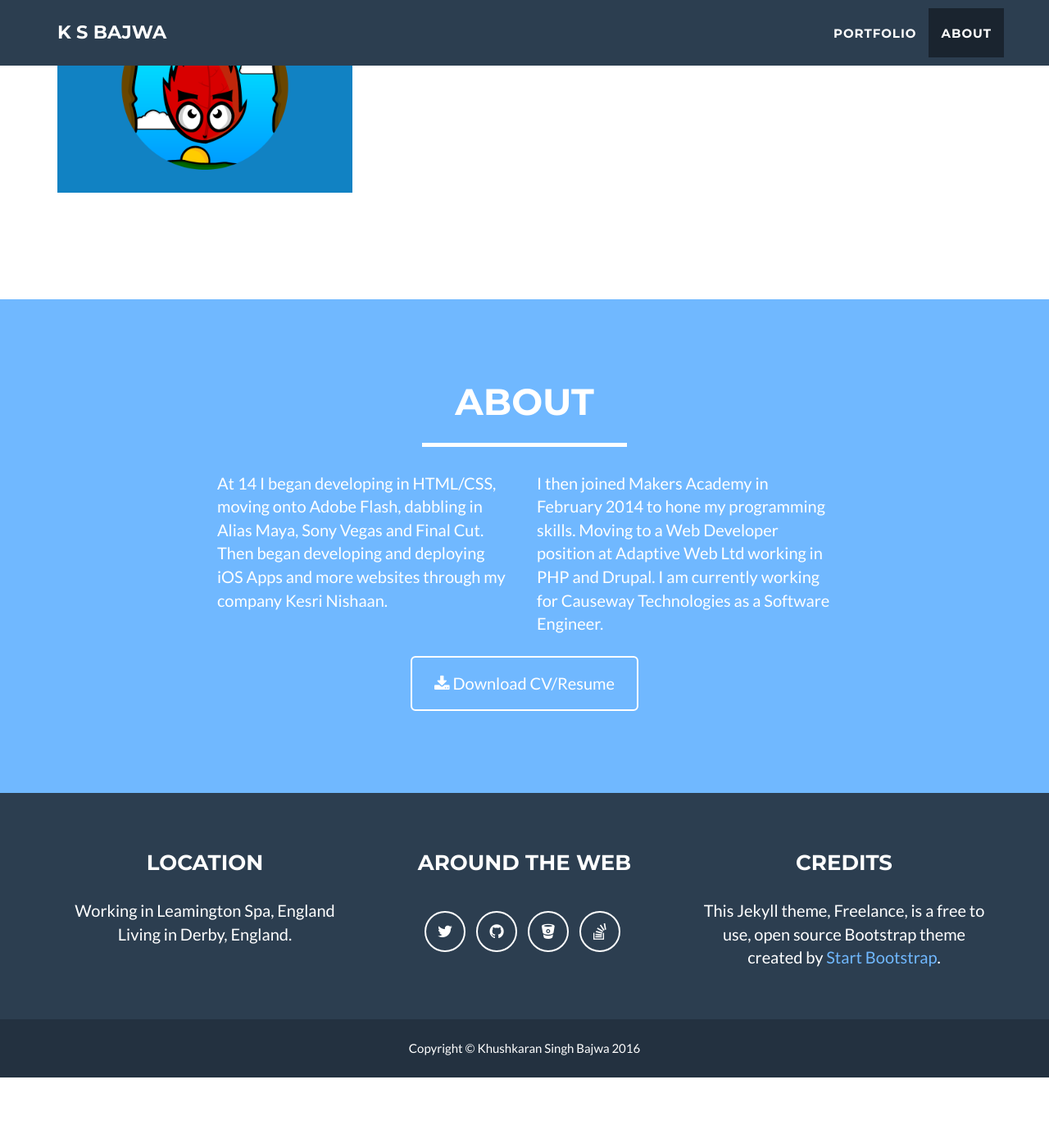
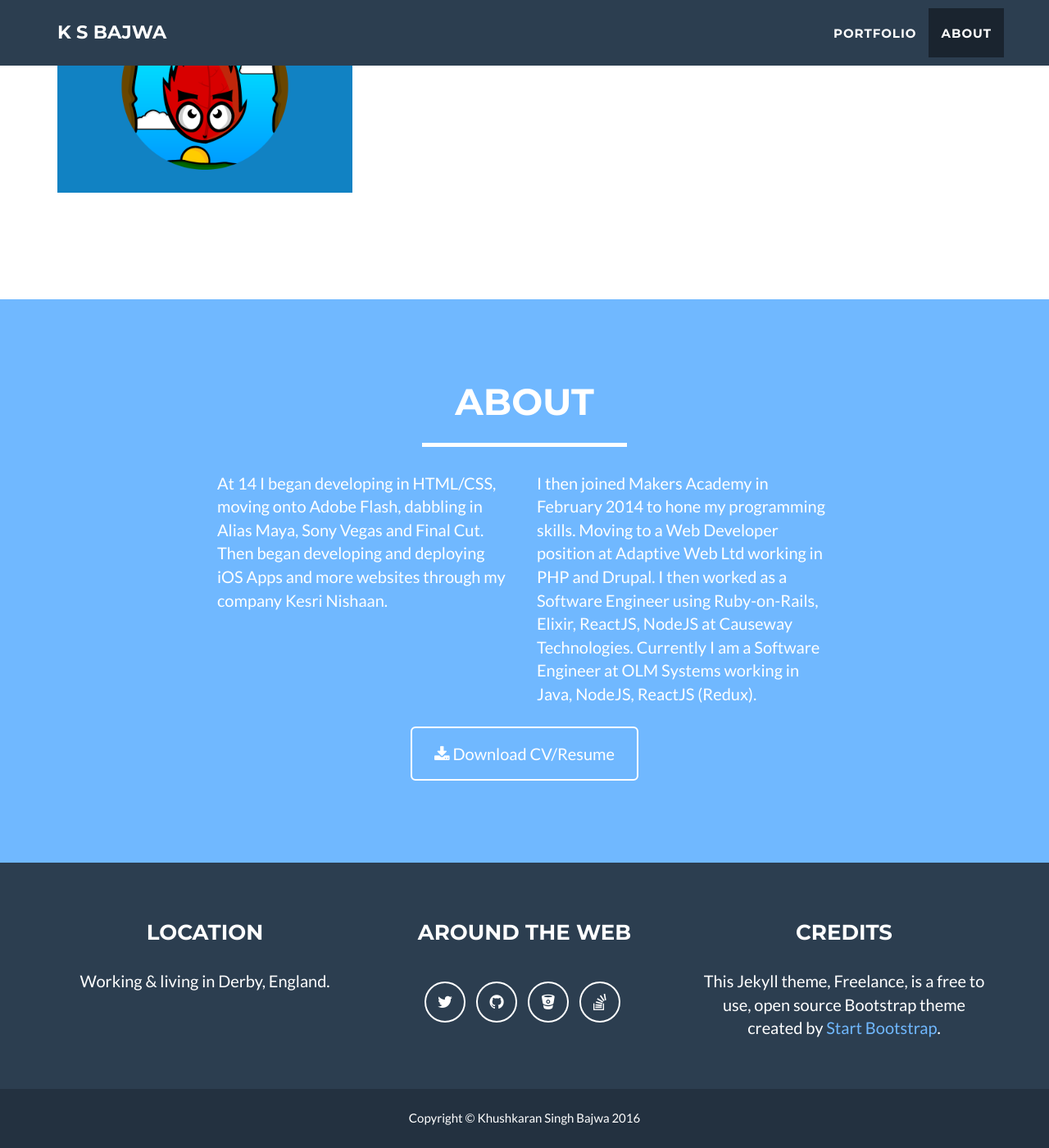
Before and after one commit to khushkaran/khushkaran.com, a Jekyll site: the page built from index.html, in a window 1280 px wide and 1400 px high, scrolled down 1321 px. Shown: the whole window at 82% size. Built offline with Jekyll 4.4.1, drawn with Linux system fonts in a browser that asks for light colours; before the commit the page ends 2635 px from its top, so only the background shows below that.

Commit message:
chore(position): update with new position

```diff
--- a/Gemfile
+++ b/Gemfile
@@ -1,7 +1,3 @@
 source 'https://rubygems.org'
 
-require 'json'
-require 'open-uri'
-versions = JSON.parse(open('https://pages.github.com/versions.json').read)
-
-gem 'github-pages', versions['github-pages']
+gem 'github-pages', '104', group: :jekyll_plugins
--- a/_config.yml
+++ b/_config.yml
@@ -2,7 +2,7 @@
 title: Khushkaran Singh Bajwa
 short_title: K S Bajwa
 email: khushkaran@users.noreply.github.com
-description: "My name is Khushkaran, I am a Software Engineer at Causeway Technologies in Leamington Spa."
+description: "My name is Khushkaran, I am a Software Engineer at OLM Systems in Derby."
 
 # Color settings (hex-codes without the leading hash-tag)
 color:
@@ -19,12 +19,11 @@ social:
   - title: bitbucket
     url: http://bitbucket.org/khushkaran
   - title: stack-overflow
-    url: http://stackoverflow.com/users/1284916/khushkaran-singh
+    url: http://stackoverflow.com/story/khushkaran
 
 # Postal address (add as many lines as necessary)
 address:
-  - line: Working in Leamington Spa, England
-  - line: Living in Derby, England.
+  - line: Working & living in Derby, England.
 
 # Build settings
 markdown: kramdown
--- a/_includes/about.html
+++ b/_includes/about.html
@@ -12,7 +12,7 @@
                   <p>At 14 I began developing in HTML/CSS, moving onto Adobe Flash, dabbling in Alias Maya, Sony Vegas and Final Cut. Then began developing and deploying iOS Apps and more websites through my company Kesri Nishaan.</p>
                 </div>
                 <div class="col-lg-4">
-                  <p> I then joined Makers Academy in February 2014 to hone my programming skills. Moving to a Web Developer position at Adaptive Web Ltd working in PHP and Drupal. I am currently working for Causeway Technologies as a Software Engineer.</p>
+                  <p> I then joined Makers Academy in February 2014 to hone my programming skills. Moving to a Web Developer position at Adaptive Web Ltd working in PHP and Drupal. I then worked as a Software Engineer using Ruby-on-Rails, Elixir, ReactJS, NodeJS at Causeway Technologies. Currently I am a Software Engineer at OLM Systems working in Java, NodeJS, ReactJS (Redux).</p>
                 </div>
                 <div class="col-lg-8 col-lg-offset-2 text-center">
                     <a href="khushkaran_cv.pdf" class="btn btn-lg btn-outline" download>
```
Also changed, not shown: Gemfile.lock, 1 other file.
